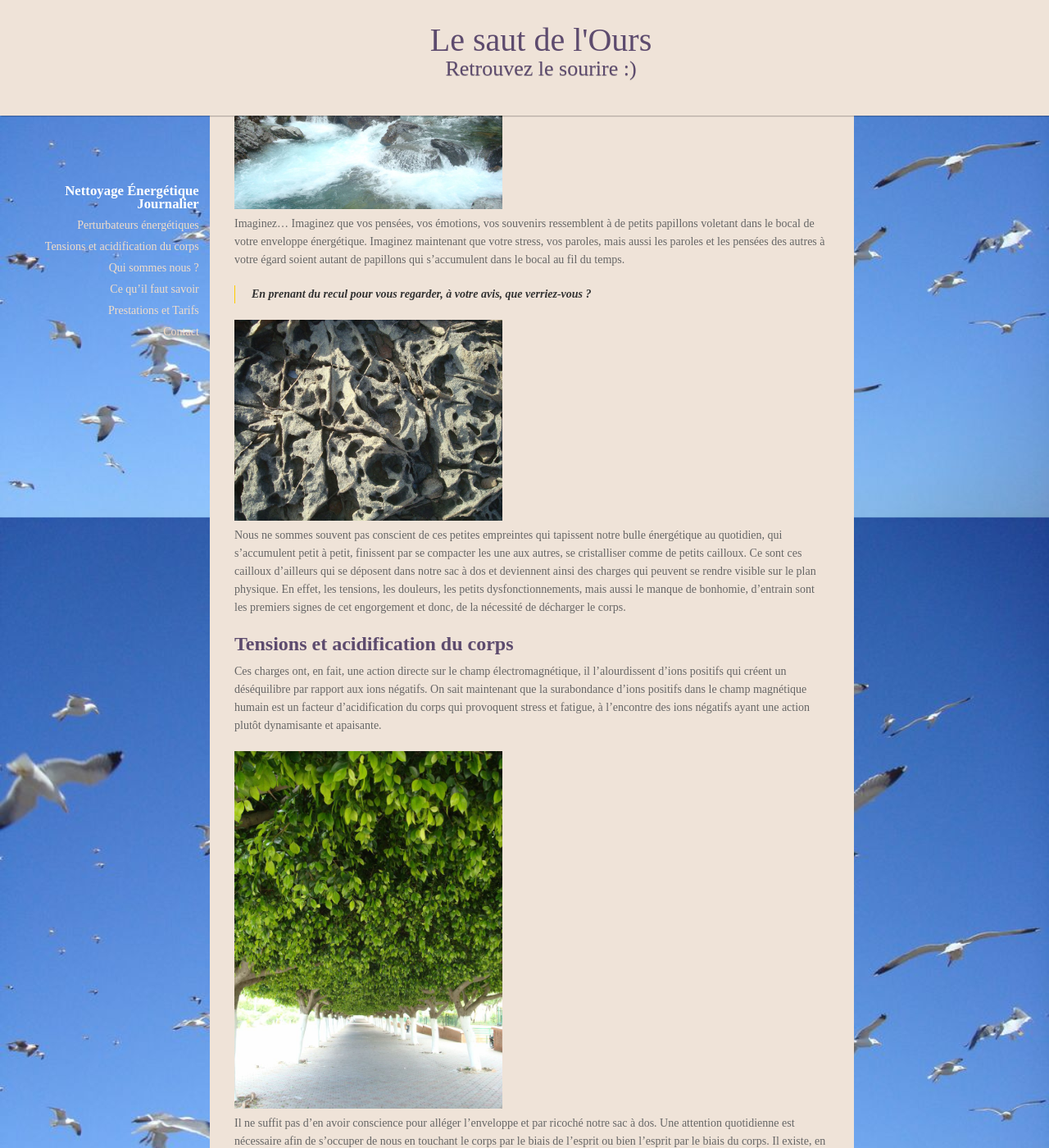
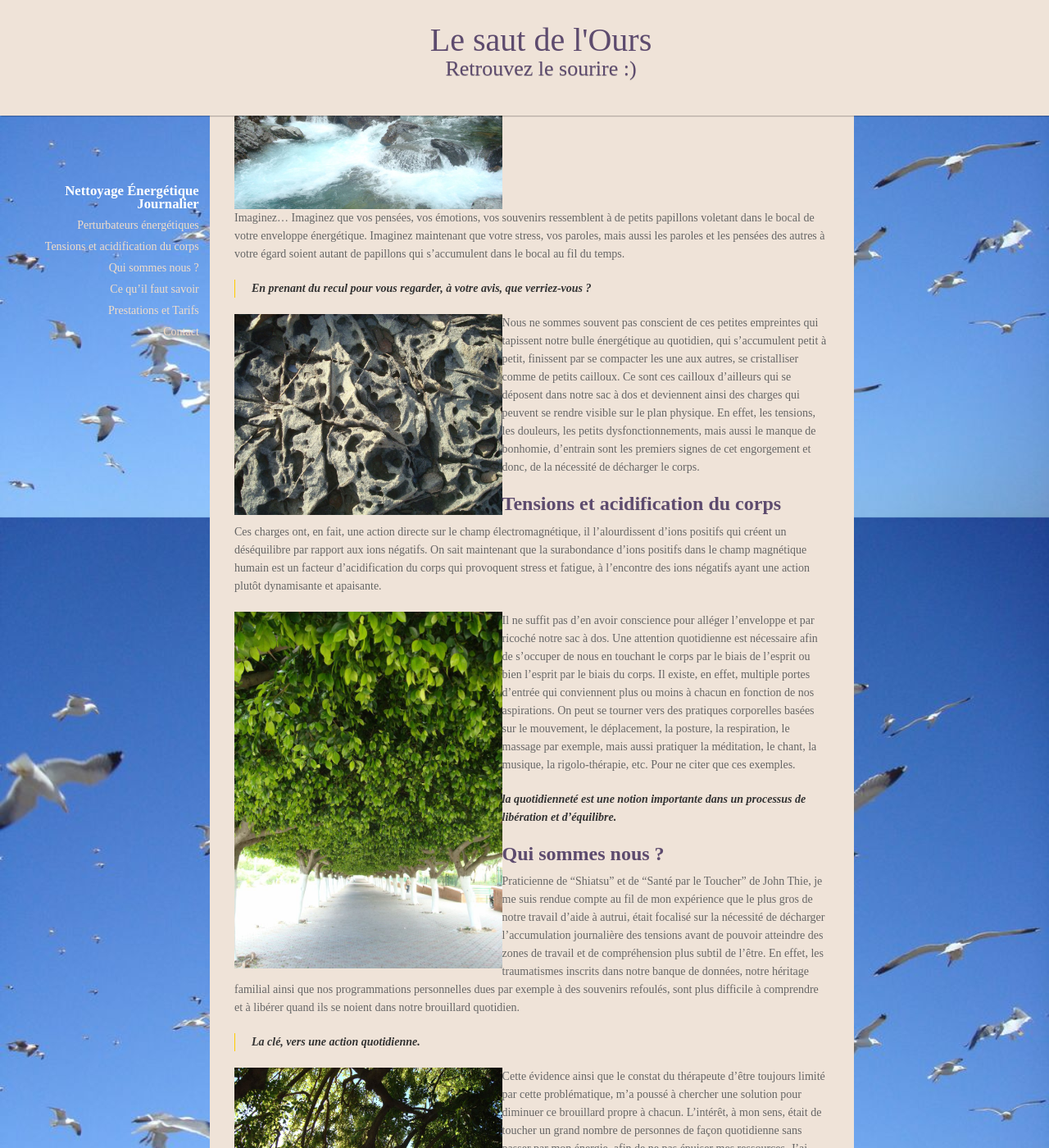
Before and after one commit to energetique/nettoyage, a Jekyll site: the page built from index.md, in a window 1280 px wide and 1400 px high, scrolled down 329 px. Shown: the whole window at 82% size. Built offline with Jekyll 4.4.1, drawn with Linux system fonts in a browser that asks for light colours; some web fonts are replaced; our own code applies the rules of GitHub Pages for plain Markdown files.

Commit message:
img work

```diff
--- a/assets/css/style.scss
+++ b/assets/css/style.scss
@@ -40,11 +40,16 @@ section {
   box-shadow: none;
   border: none;
 }
-.main img {
-  width: 45%;
-}
 .main h1, .main h2, .main h3, .main h4, .main h5, .main h6 {
   color: #5d4b6e;
+}
+.pics img {
+  width: 45%;
+  float: left;
+}
+
+.main .pics:nth-child(even) {
+  float: right;
 }
 nav {
   left: 1vw;
```
